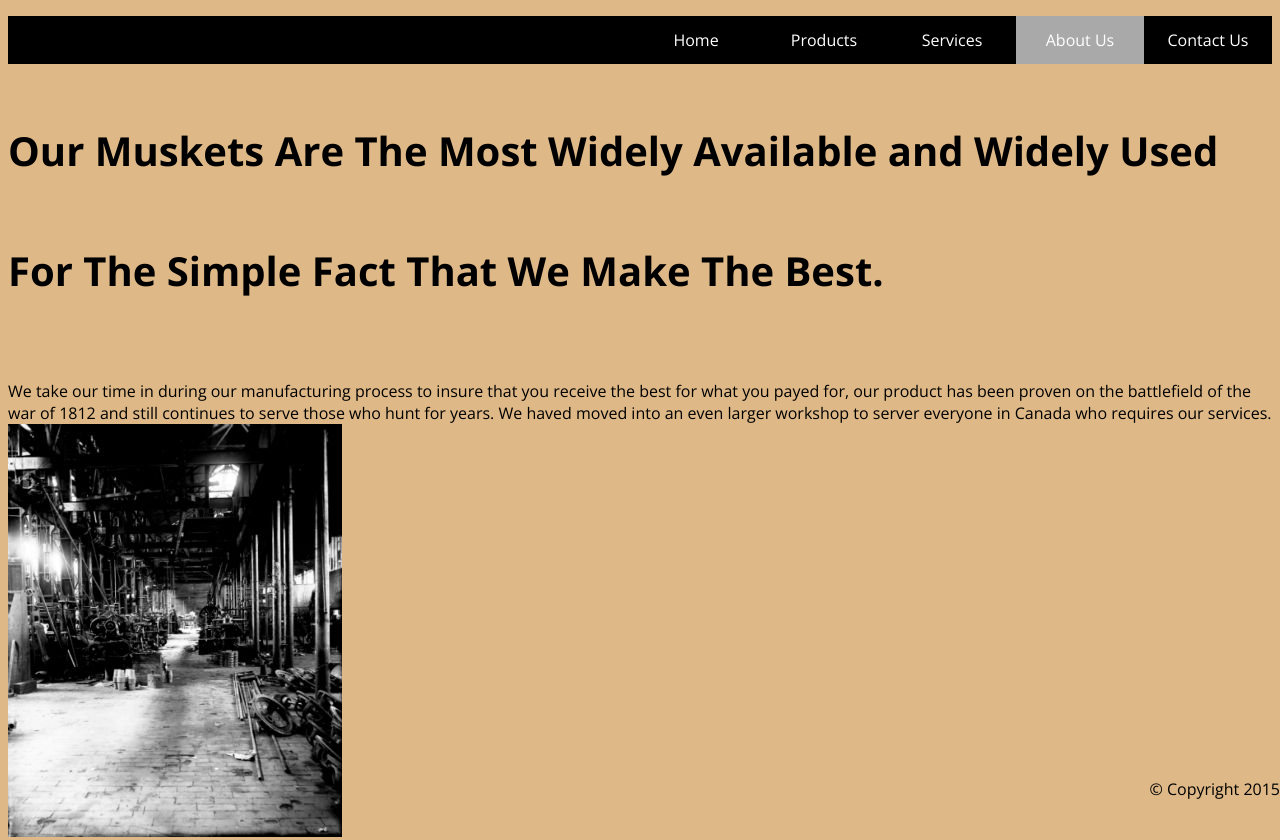
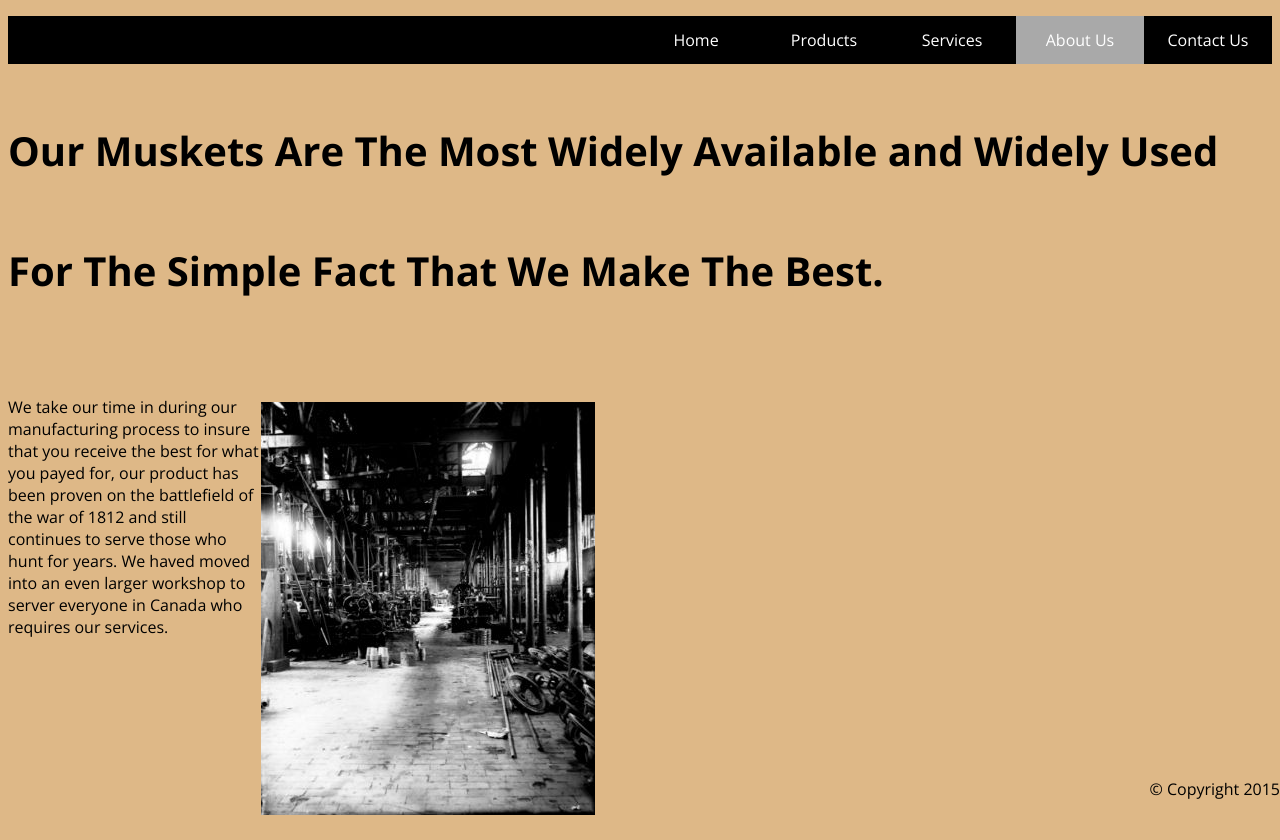
Before and after one commit to Scorp198/Final-Project, a plain HTML site: page about.html in a window 1280 px wide. Shown: the top 840 px of the page. Drawn offline with nearby package versions, Linux system fonts and the light colour scheme.

Commit message:
finished Product

```diff
--- a/Content/main.css
+++ b/Content/main.css
@@ -147,3 +147,11 @@ h2{
     float:left;
     width:33.33%;
 }
+.col1{
+	float: left;
+	width: 20%;
+}
+.col2{
+	float: left;
+	width: 30%;
+}
--- a/about.html
+++ b/about.html
@@ -26,19 +26,16 @@
 	  </header>
 
     <!-- Main Section -->
-  <div class="wrapper">
-      <main class="mainContent">
+
 
         <h1>Our Muskets Are The Most Widely Available and Widely Used For The Simple Fact That We Make The Best.<br></h1>
         <br>
-        We take our time in during our manufacturing process to insure that you receive the best for what you payed for, our product has been proven on the battlefield of the war of 1812 and still continues to serve those who hunt for years. We haved moved into an even larger workshop to server everyone in Canada who requires our services.<br>
+
+        <p class="col1"> We take our time in during our manufacturing process to insure that you receive the best for what you payed for, our product has been proven on the battlefield of the war of 1812 and still continues to serve those who hunt for years. We haved moved into an even larger workshop to server everyone in Canada who requires our services.</p><br>
         <img class="" src="Assets/images/19th_century_workshopSmall.jpg"> </p>
 
         <p class="col-2">These are the people that we employ to craft our signature muskets, they are thoroughly trained and pay very close attention to detail.<br>
         <img class="" src="Assets/images/19thCenturyWorkersSmall.jpg"></p>
-
-      </main>
-    </div>
 
     <!-- FOOTER SECTION -->
     <footer class="end">
```
